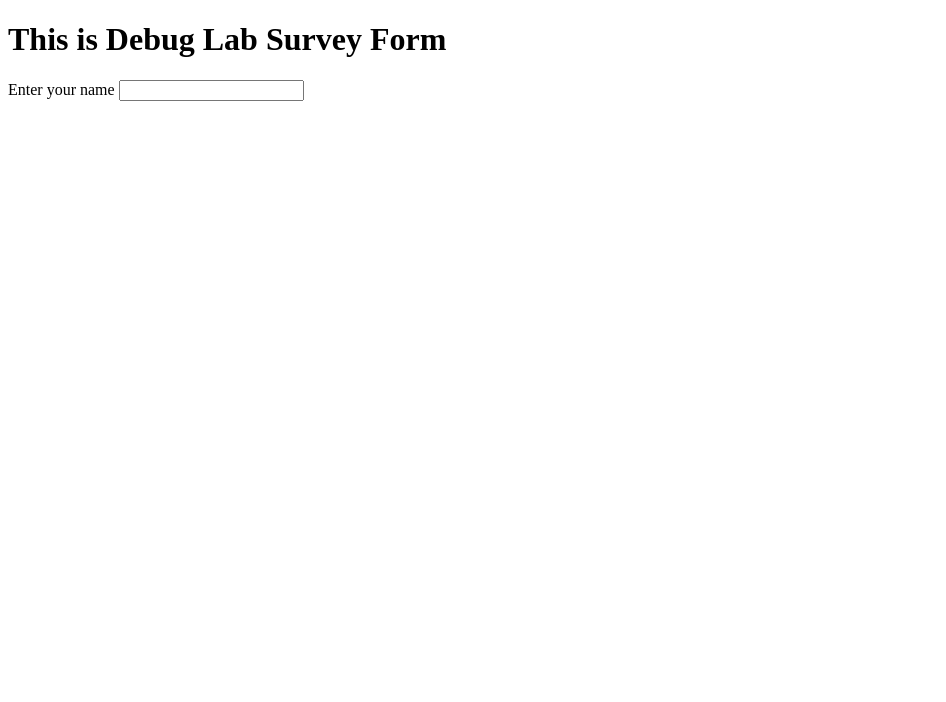
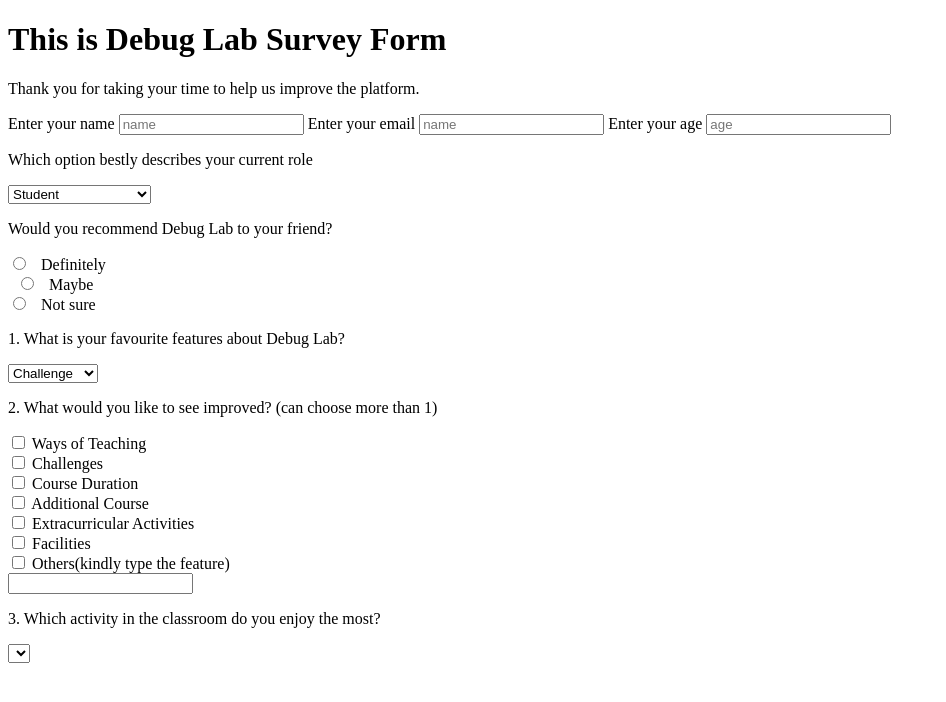
Before and after one commit to debugkaylee/kaylee, a plain HTML site: page SurveyForm/index.html in a window 1280 px wide. Shown: the whole page, without its empty margins (0-946 px from the left). Drawn offline with Linux system fonts and the light colour scheme.

Commit message:
until question 3

```diff
--- a/SurveyForm/index.html
+++ b/SurveyForm/index.html
@@ -3,15 +3,108 @@
   <meta charset="UTF-8" />
   <title>Debug Lab Survey Form</title>
   <meta name="viewport" content="width=device-width,initial-scale=1" />
-  <link rel="stylesheet" href="" />
+  <link rel="stylesheet" href="styles.css" />
   <style></style>
   <script src=""></script>
   <body>
     <div class="">
       <h1>This is Debug Lab Survey Form</h1>
+      <p>Thank you for taking your time to help us improve the platform.</p>
       <form>
         <label>Enter your name</label>
-        <input type="text" />
+        <input type="text" placeholder="name" required />
+        <label>Enter your email</label>
+        <input type="text" placeholder="name" required />
+        <label>Enter your age</label>
+        <input type="text" placeholder="age" required />
+        <p>Which option bestly describes your current role</p>
+        <select id="dropdown" name="role" class="form-control" required>
+          <option valve="student">Student</option>
+          <option valve="full-time-employee">Full Time Employee</option>
+          <option valve="part-time-employee">Part Time Employee</option>
+          <option valve="retiree">Retiree</option>
+          <option valve="prefer-not-to-tell">Prefer not to tell</option>
+        </select>
+        <p>Would you recommend Debug Lab to your friend?</p>
+
+        <input
+          type="radio"
+          id="definitely"
+          name="recommendation"
+          value="Definitely"
+        />
+          <label for="definitely">Definitely</label><br />
+
+        <input type="radio" id="maybe" name="recommendation" value="Maybe" />
+        <label for="maybe">Maybe</label><br />
+        <input
+          type="radio"
+          id="not-sure"
+          name="recommendation"
+          value="not-sure"
+        />
+          <label for="not-sure">Not sure</label><br />
+        <p>1. What is your favourite features about Debug Lab?</p>
+        <select id="dropdown" name="features" class="form-control" required>
+          <option valve="challenge">Challenge</option>
+          <option valve="project">Project</option>
+          <option valve="community">Community</option>
+          <option valve="devices">Devices</option>
+          <option valve="courses">Courses</option>
+        </select>
+        <p>2. What would you like to see improved? (can choose more than 1)</p>
+        <input
+          type="checkbox"
+          id="improvement1"
+          name="improvement1"
+          value="ways-of-teaching"
+        />
+        <label for="improvement1">Ways of Teaching</label><br />
+        <input
+          type="checkbox"
+          id="improvement2"
+          name="improvement2"
+          value="challenges"
+        />
+        <label for="improvement2">Challenges</label><br />
+        <input
+          type="checkbox"
+          id="improvement3"
+          name="imorovement3"
+          value="course-duration"
+        />
+        <label for="improvement3">Course Duration</label><br />
+        <input
+          type="checkbox"
+          id="improvement4"
+          name="improvement4"
+          value="additional-course"
+        />
+        <label for="improvement4">Additional Course</label><br />
+        <input
+          type="checkbox"
+          id="improvement5"
+          name="improvement5"
+          value="extracurricular-activities"
+        />
+        <label for="improvement5">Extracurricular Activities</label><br />
+        <input
+          type="checkbox"
+          id="improvement6"
+          name="improvement6"
+          value="facilities"
+        />
+        <label for="improvement6">Facilities</label><br />
+        <input
+          type="checkbox"
+          id="improvement7"
+          name="improvement7"
+          value="others"
+        />
+        <label for="improvement7">Others(kindly type the feature)</label><br />
+        <input id="name" type="text" />
+        <p>3. Which activity in the classroom do you enjoy the most?</p>
+        <select id="radio" name="activity" class="form-control"></select>
       </form>
       <h2></h2>
     </div>
```
Also changed, not shown: SurveyForm/styles.css (added).
